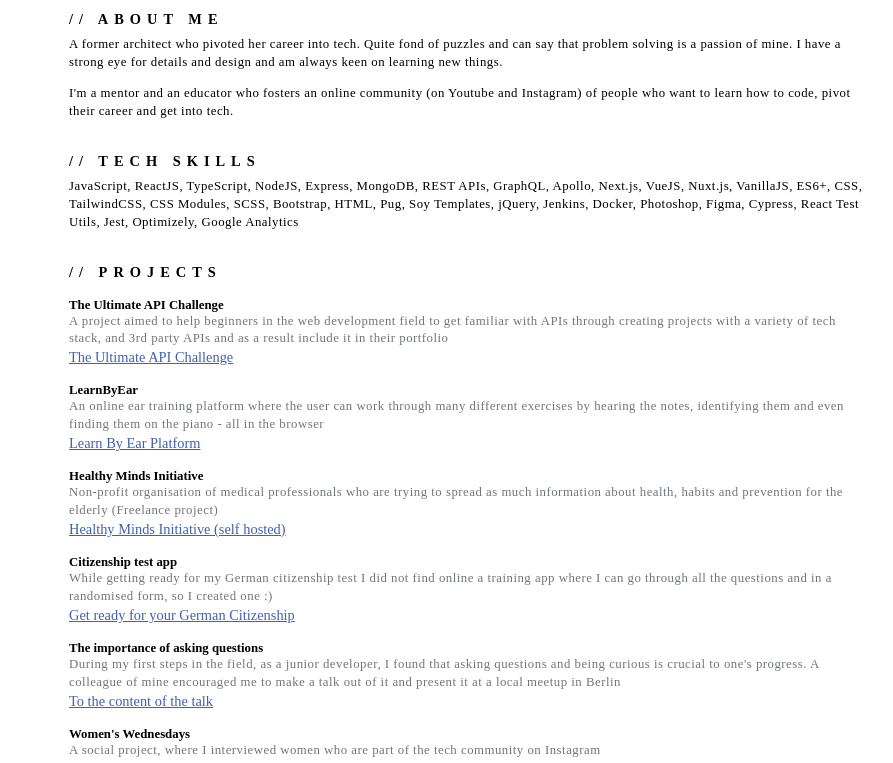
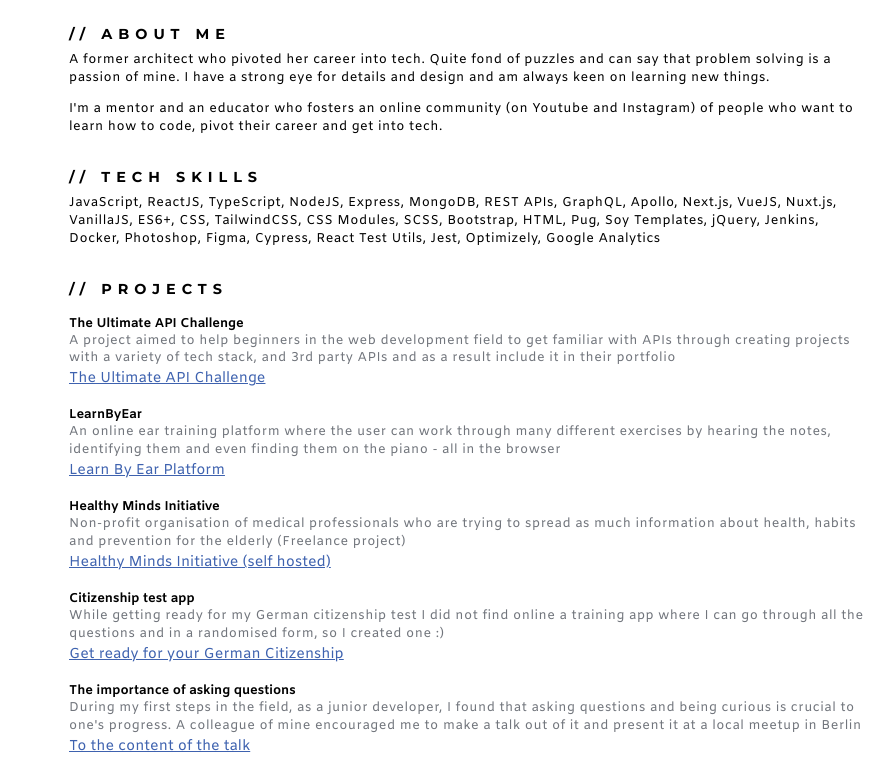
Before and after one commit to danascript/danascript, a website: page index.html in a window 1280 px wide. Shown: the part 347-1110 px from the top of the page, without its empty margins (11-904 px from the left). Drawn offline with Linux system fonts and the light colour scheme.

Commit message:
fix font

```diff
--- a/index.css
+++ b/index.css
@@ -1,27 +1,27 @@
 @font-face {
-  font-family: 'Amiko';
-  src: url('fonts/Amiko-Regular.ttf') format('ttf');
-  font-style: normal;
-  font-weight: 400;
+    font-family: 'Amiko';
+    src: url('fonts/Amiko-Regular.ttf') format('ttf'),
+         url('fonts/amiko-regular-webfont.woff2') format('woff2'),
+         url('fonts/amiko-regular-webfont.woff') format('woff');
+    font-weight: 400;
+    font-style: normal;
+
 }
 
 @font-face {
-  font-family: 'Amiko';
-  src: url('fonts/Amiko-Bold.ttf') format('ttf');
-  font-style: normal;
-  font-weight: 700;
-}
+    font-family: 'Amiko';
+    src: url('fonts/Amiko-Bold.ttf') format('ttf'),
+         url('fonts/amiko-bold-webfont.woff2') format('woff2'),
+         url('fonts/amiko-bold-webfont.woff') format('woff');
+    font-weight: 700;
+    font-style: normal;
 
-@font-face {
-  font-family: 'Montserrat';
-  src: url('fonts/Montserrat-ExtraBold.ttf') format('ttf');
-  font-style: normal;
-  font-weight: 800;
 }
 
 
 body {
     padding: 0 2rem;
+    font-family: unset;
     font-family: 'Amiko';
 }
 
@@ -66,7 +66,7 @@ section {
 }
 
 h3 {
-    font-family: 'Montserrat';
+    font-family: 'Montserrat', sans-serif;
     letter-spacing: 6px;
     text-transform: uppercase;
     font-weight: 700;
--- a/index.html
+++ b/index.html
@@ -8,11 +8,14 @@
     <meta http-equiv="X-UA-Compatible" content="ie=edge">
     <meta name="theme-color" content="white">
 
-    <meta name="google-site-verification" content="J2EgVY-iaqg0MGU4AvGuAQ0_vnuGOP-Oc_P9us05fko" />
     <title>
         <danascript />
     </title>
 
+    <meta name="google-site-verification" content="J2EgVY-iaqg0MGU4AvGuAQ0_vnuGOP-Oc_P9us05fko" />
+    <link rel="preconnect" href="https://fonts.googleapis.com">
+    <link rel="preconnect" href="https://fonts.gstatic.com" crossorigin>
+    <link href="https://fonts.googleapis.com/css2?family=Montserrat:wght@700&display=swap" rel="stylesheet">
     <link rel="icon" type="image/png" target="_blank" rel="noopener noreferrer" href="images/code.png">
     <link rel="apple-touch-icon" href="images/code.png">
 
```
Also changed, not shown: links.html (+4 -1 lines), menu.html (+4 -1 lines), fonts/Montserrat-ExtraBold.ttf (deleted), fonts/amiko-bold-webfont.woff (added), fonts/amiko-bold-webfont.woff2 (added), fonts/amiko-regular-webfont.woff (added), fonts/amiko-regular-webfont.woff2 (added).
